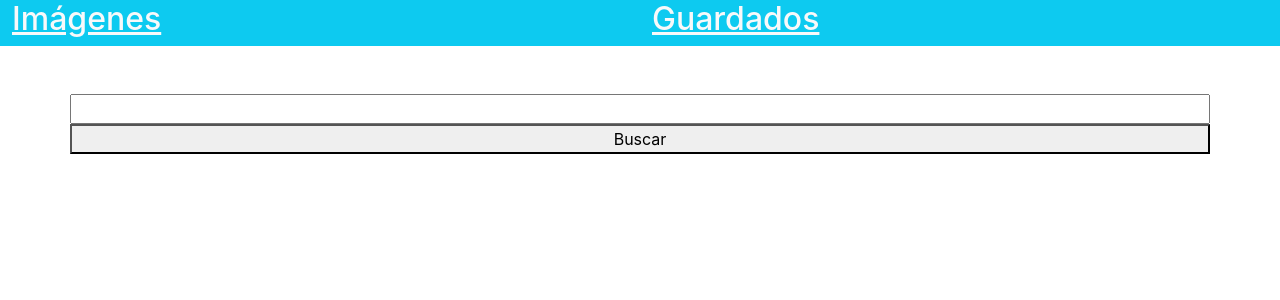
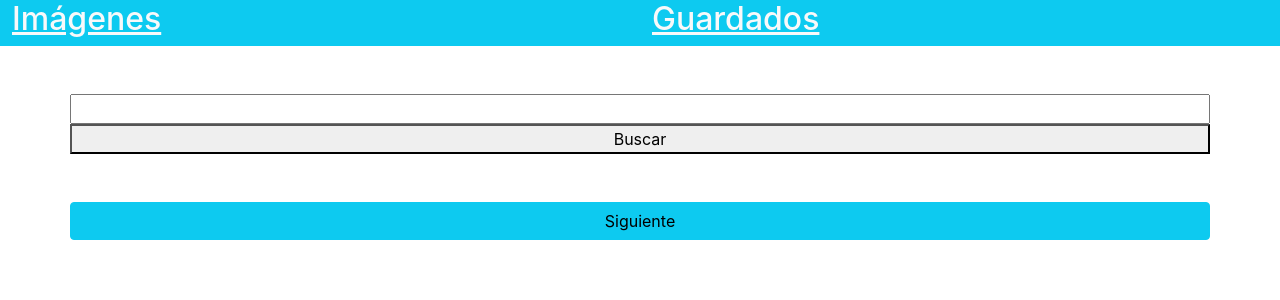
Before and after one commit to casco55/entrevista-wisboo, a React (Create React App) app: page / in a window 1280 px wide. Shown: the top 300 px of the page. Built offline with nearby package versions, Linux system fonts and the light colour scheme.

Commit message:
Comienzo de aplicación de api intermedia

```diff
--- a/src/components/Guardados.js
+++ b/src/components/Guardados.js
@@ -1,27 +1,41 @@
-import React, { Component } from 'react';
-import imagen from '../img/imagen.jpg';
+import React, { Component, useEffect, useState } from 'react';
 
 class Guardados extends Component {
-    state = {  }
+    state = {
+        lista: [],
+    }
+    /* actualizarLista = e =>{
+        const data = JSON.parse(localStorage.getItem("lista"));
+        this.setState({lista: data})
+    } */
+    mostrarLista = e =>{
+        console.log(this.state.lista)
+    }
+    componentDidMount(){
+        const data = JSON.parse(localStorage.getItem("lista"));
+        this.setState({lista: data})
+        console.log('renderizado')
+    }
+
     render() {
+
+        const {lista} = this.state;
+
         return (
             <React.Fragment>
 
                 <div className="container my-5" id="imagenes-guardas">
-                    <h2 className="text-center">Imágenes Guardadas</h2>
+
+                    <h2 className="text-center" onClick={this.mostrarLista}>Imágenes Guardadas</h2>
                     <div className="row">
-                        <div className="col-lg-4 my-3">
-                            <img src={imagen} class="img-fluid"/>
-                        </div>
-                        <div className="col-lg-4 my-3">
-                            <img src={imagen} class="img-fluid"/>
-                        </div>
-                        <div className="col-lg-4 my-3">
-                            <img src={imagen} class="img-fluid"/>
-                        </div>
-                        <div className="col-lg-4 my-3">
-                            <img src={imagen} class="img-fluid"/>
-                        </div>
+                    {lista.map((imagen) =>(
+
+                            <div className="col-lg-4 my-3 d-flex flex-column">
+                                <img src={imagen} className="img-fluid"/>
+
+                            </div>
+                        ))}
+
                     </div>
                 </div>
             </React.Fragment>
--- a/src/components/Imagenes.js
+++ b/src/components/Imagenes.js
@@ -7,18 +7,21 @@ import {connect} from 'react-redux';
 import { mostrarImagenes } from '../actions/imagenesActions';
 
 const client_id = 'NxjIiCEfV7z1QNgCWtuw1VwbpeUOIPG42yj7RW-cTtE';
-const end_point = 'https://api.unsplash.com/search/photos';
-const query = 'laptop';
+const end_point = 'http://localhost/api_rest/api.php';
+
 
 
 
 
 class Imagenes extends Component {
 
+
+
     state = {
         nombre: '',
         pagina: 0,
-        img: []
+        img: [],
+        lista: []
    }
 
    nombreImagen = e => {
@@ -28,8 +31,11 @@ class Imagenes extends Component {
 
 
    handleSubmit = e => {
-        this.setState({pagina: 1})
-        axios.get(`${end_point}?page=${this.state.pagina}&query=${this.state.nombre}&client_id=${client_id}`)
+    this.setState({pagina: 1}, function () {
+        const data = JSON.parse(localStorage.getItem("lista"));
+        this.setState({lista: data});
+        console.log(this.state.lista)
+        axios.get(`${end_point}?query=${this.state.nombre}&page=${this.state.pagina}`)
         .then(response => {
             return response
         }).then(jsonResponse => {
@@ -39,16 +45,18 @@ class Imagenes extends Component {
                 img: resultado
             })
         })
+    });
 
    }
 
+
    handleNextPage = e =>{
-    const actual = this.state.pagina;
-    const siguiente = actual + 1;
-    this.setState({
-        pagina: siguiente
-    })
-    axios.get(`${end_point}?page=${this.state.pagina}&query=${this.state.nombre}&client_id=${client_id}`)
+
+    this.setState({pagina: this.state.pagina+1}, function () {
+        const data = JSON.parse(localStorage.getItem("lista"));
+        this.setState({lista: data});
+        console.log(this.state.lista)
+        axios.get(`${end_point}?query=${this.state.nombre}&page=${this.state.pagina}`)
         .then(response => {
             return response
         }).then(jsonResponse => {
@@ -58,14 +66,17 @@ class Imagenes extends Component {
                 img: resultado
             })
         })
+    });
+    /* this.handleSubmit() */
+
 }
+
     handlePrevPage  = e =>{
-        const actual = this.state.pagina;
-        const anterior = actual - 1;
-        this.setState({
-            pagina: anterior
-        })
-        axios.get(`${end_point}?page=${this.state.pagina}&query=${this.state.nombre}&client_id=${client_id}`)
+        this.setState({pagina: this.state.pagina-1}, function () {
+            const data = JSON.parse(localStorage.getItem("lista"));
+        this.setState({lista: data});
+        console.log(this.state.lista)
+        axios.get(`${end_point}?query=${this.state.nombre}&page=${this.state.pagina}`)
         .then(response => {
             return response
         }).then(jsonResponse => {
@@ -75,9 +86,19 @@ class Imagenes extends Component {
                 img: resultado
             })
         })
+        });
     }
 
-
+    saveImage = e =>{
+        e.preventDefault();
+        const url = e.target.href;
+        const nuevaLista = this.state.lista;
+        nuevaLista.push(url)
+        this.setState({lista: nuevaLista})
+        localStorage.setItem("lista", JSON.stringify(this.state.lista));
+        const data = JSON.parse(localStorage.getItem("lista"));
+        console.log(data);
+    }
 
     render() {
         const {img, pagina, nombre} = this.state;
@@ -94,14 +115,18 @@ class Imagenes extends Component {
                     <div className="row">
 
                         {img.map((imagen) =>(
-                            <div className="col-lg-4">
+
+                            <div className="col-lg-4 my-3 d-flex flex-column">
                                 <img src={imagen.urls.small} className="img-fluid"/>
+                                <a className="btn btn-info col-lg-8 mx-auto" href={imagen.urls.small} onClick={this.saveImage}>Guardar</a>
+
+
                             </div>
                         ))}
 
 
-                   {pagina >1 && <button className="btn btn-info" onClick={this.handlePrevPage}>Anterior</button>}
-                   {pagina >=1 && <button className="btn btn-info" onClick={this.handleNextPage}>Siguiente</button>}
+                   {pagina >0 && <button className="btn btn-info" onClick={this.handlePrevPage}>Anterior</button>}
+                   {pagina >=0 && <button className="btn btn-info" onClick={this.handleNextPage}>Siguiente</button>}
 
                     </div>
                 </div>
```
Lines whose indentation alone changed are shown as unchanged.
